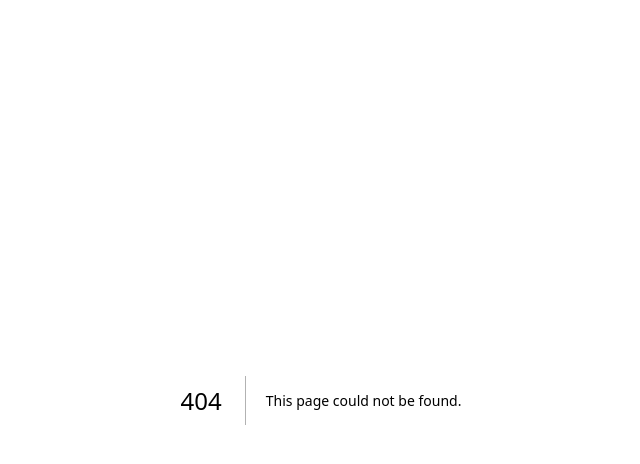
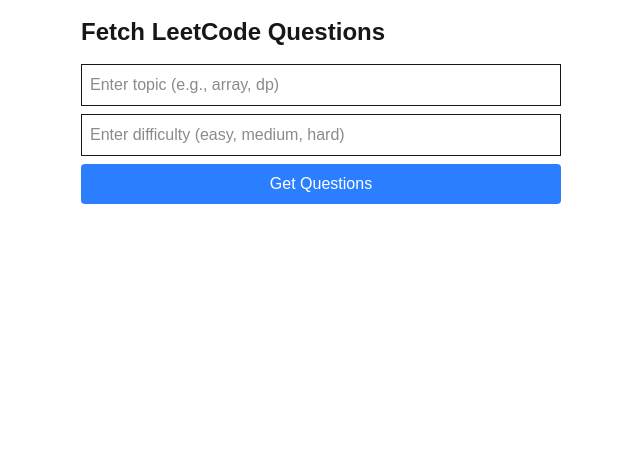
Before and after one commit to santanu4246/dsa-remainder, a Next.js app: page /dashboard in a window 1280 px wide. Before the commit this address had no page. Shown: the top 464 px of the page, without its empty margins (319-959 px from the left). Built offline with nearby package versions, Linux system fonts and the light colour scheme.

Commit message:
initial commit

```diff
--- /dev/null
+++ b/app/api/questions/route.ts
@@ -0,0 +1,43 @@
+import { NextRequest, NextResponse } from "next/server";
+import axios from "axios";
+
+interface Question {
+  title: string;
+  titleSlug: string;
+  difficulty: string;
+  questionLink: string;
+}
+
+export async function POST(req: NextRequest) {
+  try {
+    const body = await req.json();
+    const { topic, difficulty } = body;
+
+    if (!topic || !difficulty) {
+      return NextResponse.json({ error: "Topic and difficulty are required" }, { status: 400 });
+    }
+
+    let url = topic
+      ? `https://alfa-leetcode-api.onrender.com/problems?tags=${topic}`
+      : "https://leetcode-api-pied.vercel.app/problems";
+
+    const { data } = await axios.get(url);
+    let questions = data.problemsetQuestionList || [];
+
+    if (difficulty) {
+      questions = questions.filter(
+        (q: any) => q.difficulty.toLowerCase() === difficulty.toLowerCase()
+      );
+    }
+
+    questions = questions.map((q: any) => ({
+      title: q.title,
+      questionLink: `https://leetcode.com/problems/${q.titleSlug}/`,
+    }));
+
+    return NextResponse.json({ questions }, { status: 200 });
+  } catch (error) {
+    console.error("Error fetching questions:", error);
+    return NextResponse.json({ error: "Failed to fetch questions" }, { status: 500 });
+  }
+}
--- /dev/null
+++ b/app/dashboard/page.tsx
@@ -0,0 +1,78 @@
+"use client";
+
+import React, { useState } from "react";
+import axios from "axios";
+
+const Dashboard = () => {
+  const [topic, setTopic] = useState("");
+  const [difficulty, setDifficulty] = useState("");
+  const [questions, setQuestions] = useState<{ title: string; questionLink: string }[]>([]);
+  const [loading, setLoading] = useState(false);
+  const [error, setError] = useState("");
+
+  const fetchQuestions = async () => {
+    if (!topic || !difficulty) {
+      setError("Please enter both topic and difficulty.");
+      return;
+    }
+
+    setLoading(true);
+    setError("");
+
+    try {
+      const response = await axios.post("/api/questions", { topic, difficulty });
+      setQuestions(response.data.questions);
+    } catch (err) {
+      setError("Failed to fetch questions.");
+    } finally {
+      setLoading(false);
+    }
+  };
+
+  return (
+    <div className="max-w-lg mx-auto p-4">
+      <h2 className="text-2xl font-bold mb-4">Fetch LeetCode Questions</h2>
+
+      <input
+        type="text"
+        placeholder="Enter topic (e.g., array, dp)"
+        value={topic}
+        onChange={(e) => setTopic(e.target.value)}
+        className="border p-2 w-full mb-2"
+      />
+
+      <input
+        type="text"
+        placeholder="Enter difficulty (easy, medium, hard)"
+        value={difficulty}
+        onChange={(e) => setDifficulty(e.target.value)}
+        className="border p-2 w-full mb-2"
+      />
+
+      <button
+        onClick={fetchQuestions}
+        className="bg-blue-500 text-white px-4 py-2 rounded w-full"
+        disabled={loading}
+      >
+        {loading ? "Fetching..." : "Get Questions"}
+      </button>
+
+      {error && <p className="text-red-500 mt-2">{error}</p>}
+
+      <div className="mt-4">
+        {questions.length > 0 && <h3 className="text-xl font-semibold">Questions:</h3>}
+        <ul className="mt-2">
+          {questions.map((q, index) => (
+            <li key={index} className="mb-2">
+              <a href={q.questionLink} target="_blank" className="text-blue-600 underline">
+                {q.title}
+              </a>
+            </li>
+          ))}
+        </ul>
+      </div>
+    </div>
+  );
+};
+
+export default Dashboard;
```
Also changed, not shown: package.json (+7 -6 lines), 2 other files (tests, documents, lock files or other folders).
